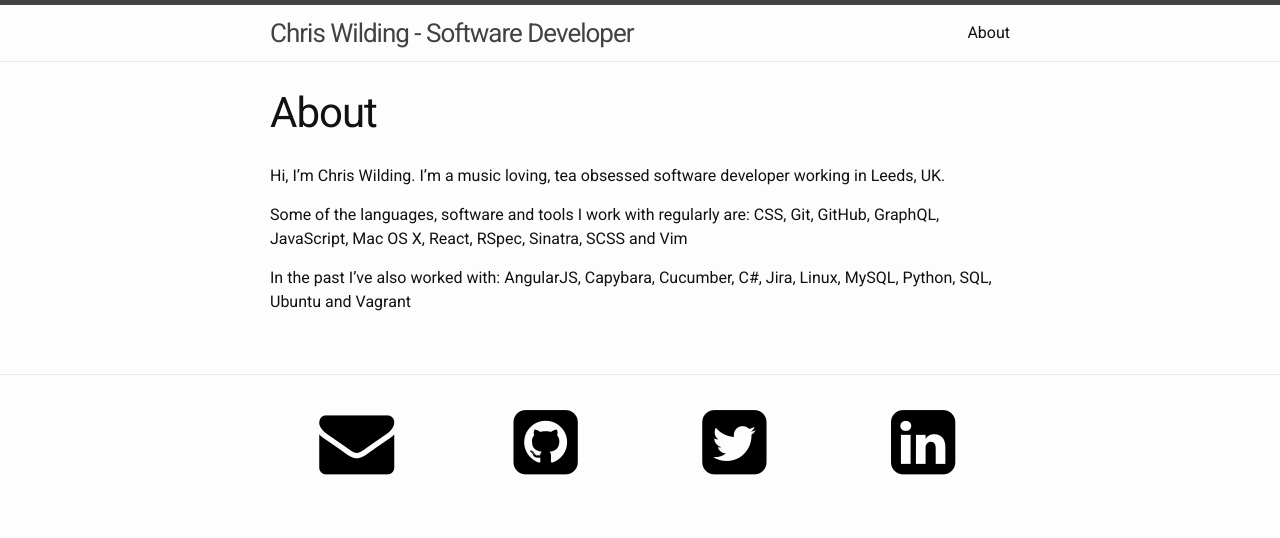
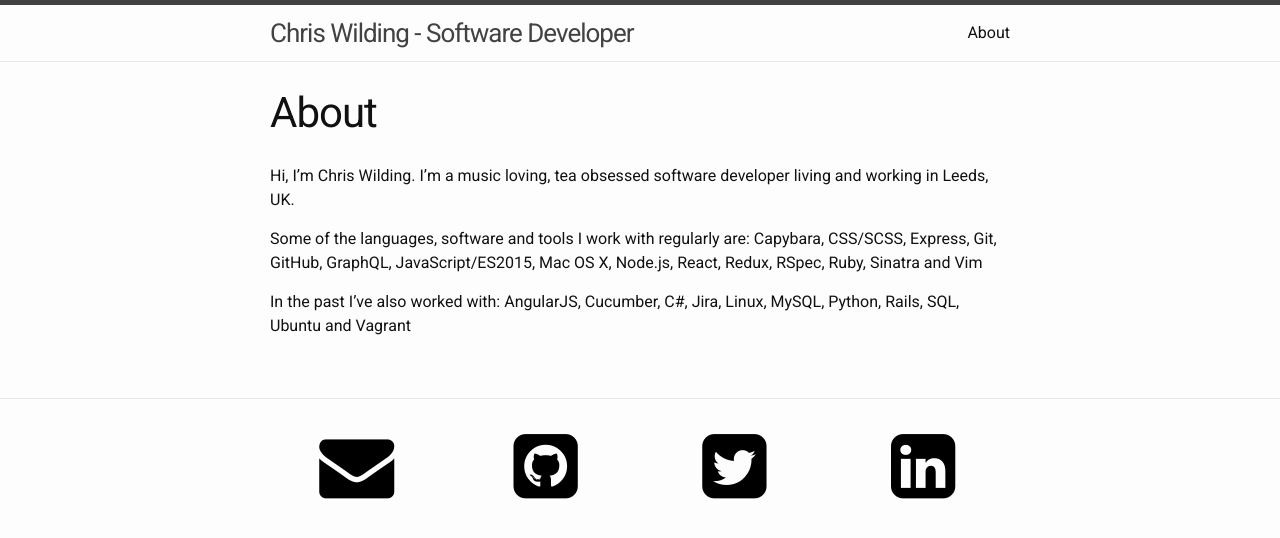
Before and after one commit to ChrisWilding/ChrisWilding.github.io, a Jekyll site: the page built from about.md, in a window 1280 px wide. Shown: the top 538 px of the page. Built offline with Jekyll 4.4.1, drawn with Linux system fonts in a browser that asks for light colours; nearby versions of some CDN libraries.

Commit message:
Update about page

```diff
--- a/about.md
+++ b/about.md
@@ -5,10 +5,11 @@ permalink: /about/
 ---
 
 Hi, I'm Chris Wilding. I'm a music loving, tea obsessed software developer
-working in Leeds, UK.
+living and working in Leeds, UK.
 
-Some of the languages, software and tools I work with regularly are: CSS, Git,
-GitHub, GraphQL, JavaScript, Mac OS X, React, RSpec, Sinatra, SCSS and Vim
+Some of the languages, software and tools I work with regularly are: Capybara,
+CSS/SCSS, Express, Git, GitHub, GraphQL, JavaScript/ES2015, Mac OS X, Node.js,
+React, Redux, RSpec, Ruby, Sinatra and Vim
 
-In the past I've also worked with: AngularJS, Capybara, Cucumber, C#, Jira,
-Linux, MySQL, Python, SQL, Ubuntu and Vagrant
+In the past I've also worked with: AngularJS, Cucumber, C#, Jira, Linux, MySQL,
+Python, Rails, SQL, Ubuntu and Vagrant
```
